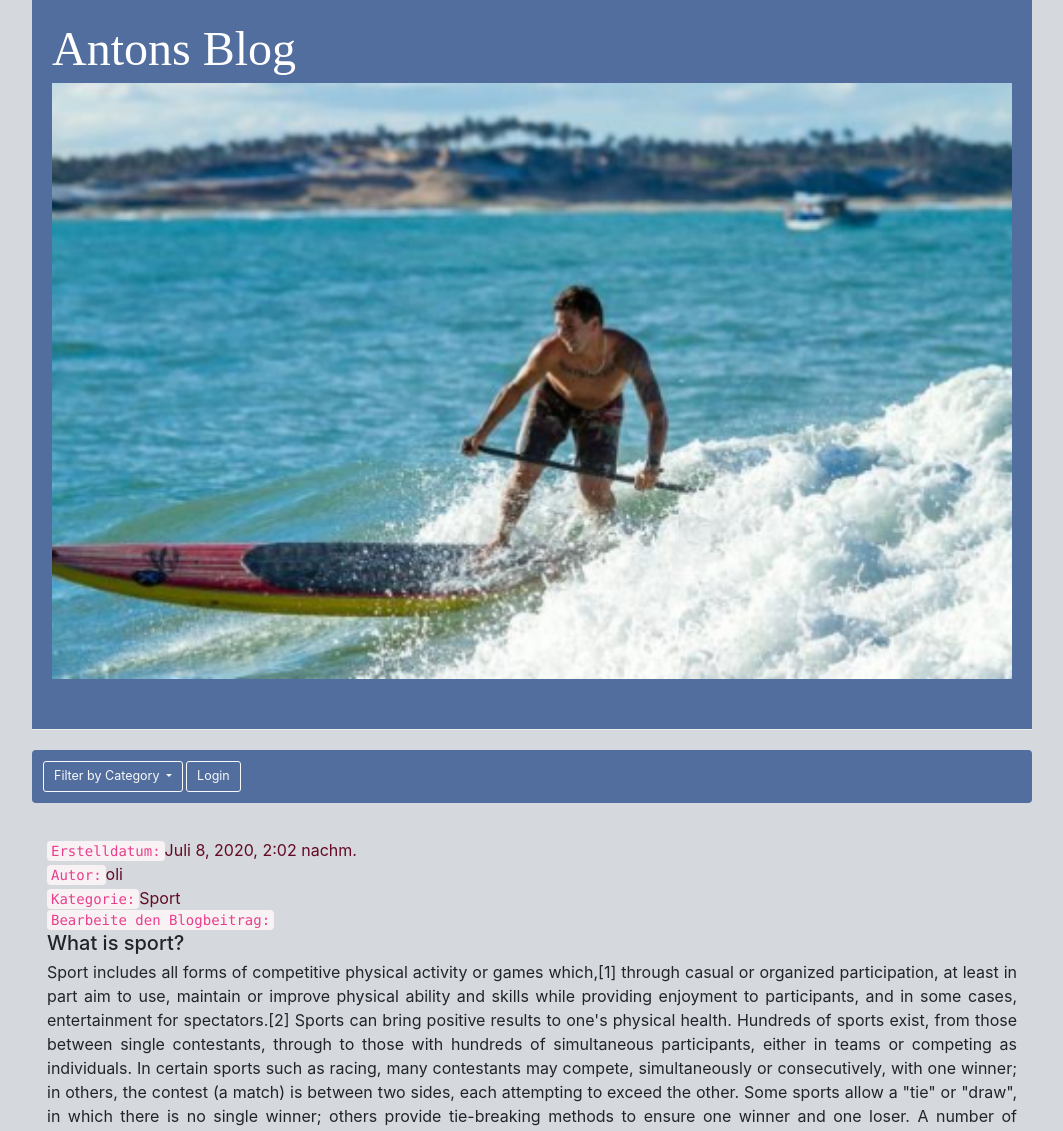
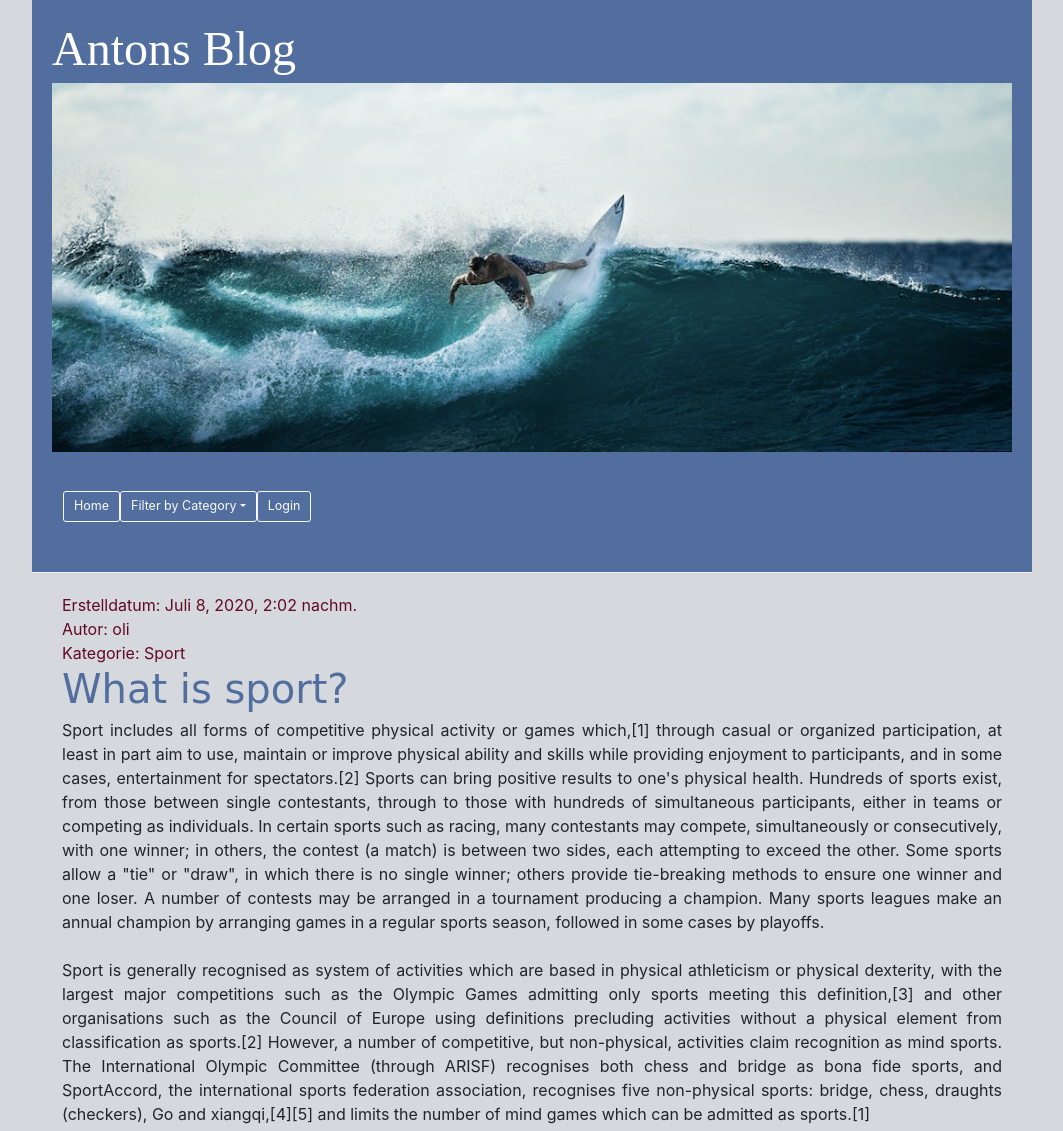
Before and after one commit to olimpiadempal/anton_final, a Django app: page /post/7/ in a window 1280 px wide. Shown: the top 1131 px of the page, without its empty margins (108-1171 px from the left). Run offline with Django 3.2, Linux system fonts and the light colour scheme; data comes from the database, SQL or seed files in the repository; both versions use the stored data as it was after the commit; some libraries are stand-ins or nearby versions; some web fonts are replaced.

Commit message:
neuigkeiten kleinigkeiten

```diff
--- a/blog/static/css/blog.css
+++ b/blog/static/css/blog.css
@@ -22,7 +22,7 @@ body{
 
 h2 a{
 
-    font-family: 'Papyrus', fantasy;
+    font-family: 'Bradley Hand', cursive;
     font-size: 30pt;
     color: #516e9e;
 }
@@ -49,8 +49,13 @@ h2 a{
     color: #630923;
 }
 
+.edit {
+    color: #630923;
+}
+
 .save {
     float: right;
+    margin-bottom: 20px;
 }
 
 .post-form textarea, .post-form input {
--- a/blog/templates/blog/base.html
+++ b/blog/templates/blog/base.html
@@ -24,43 +24,33 @@
         <div class="page-header">
 
             <h1><a href="/">Antons Blog</a></h1>
-            <img class="img-responsive" src="{% static 'images/anton.PNG' %}"  alt="Lights" style="width:100%"/>
-        </div>
+            <img class="img-responsive" src="{% static 'images/anton6.png' %}"  alt="Anton" style="width:100%"/>
+
             <nav class="navbar navbar-expand-lg navbar-light" style="background-color: #516e9e;">
 
+                <a class="btn btn-outline-light btn-lg" href="/" role="button"> Home</a>
                 {% if user.is_authenticated %}
                 <a class="btn btn-outline-light btn-lg" href="{% url 'post_new' %}" role="button"><span class="glyphicon glyphicon-plus"></span> Add a new post</a>
                 {% endif %}
 
-
-
-
                 <div class="dropdown">
-            <button class="btn btn-outline-light btn-lg dropdown-toggle" type="button" id="dropdownMenuButton" data-toggle="dropdown" aria-haspopup="true" aria-expanded="false">
-            Filter by Category
-            </button>
+                    <button class="btn btn-outline-light btn-lg dropdown-toggle" type="button" id="dropdownMenuButton" data-toggle="dropdown" aria-haspopup="true" aria-expanded="false">Filter by Category</button>
                     <div class="dropdown-menu" aria-labelledby="dropdownMenuButton">
                     {% for choices in category_choices %}
                     <a class="dropdown-item" href="?category={{ choices.0 }}">{{ choices.1 }}</a>
                     {% endfor %}
                     </div>
+                </div>
 
                 {% if user.is_anonymous %}
-
-            <a class="btn btn-outline-light btn-lg my-2 ml-20" href="http://127.0.0.1:8000/admin/login/?next=/admin/" role="button">Login</a>
+                <a class="btn btn-outline-light btn-lg my-2 my-sm-0" href="http://127.0.0.1:8000/admin/login/?next=/admin/" role="button">Login</a>
                 {% endif %}
                 {% if user.is_authenticated %}
-             <a class="btn btn-outline-light btn-lg float-right" href="http://127.0.0.1:8000/admin/login/?next=/admin/" role="button">Logout</a>
-
+                <a class="btn btn-outline-light btn-lg my-2 my-sm-0" href="http://127.0.0.1:8000/admin/login/?next=/admin/" role="button">Logout</a>
                 {% endif %}
-
-
             </nav>
         </div>
 
-
-
-      <br/>
             <div class="row">
                 <div class="col-xs-12">
                     {% block content %}
--- a/blog/templates/blog/post_detail.html
+++ b/blog/templates/blog/post_detail.html
@@ -3,28 +3,32 @@
 {% block content %}
     <div class="post">
         {% if post.published_date %}
-            <div class="date">
-                <code>Erstelldatum:</code>{{ post.published_date }}
-            </div>
+        <div class="date">
+            <a>Erstelldatum:  </a>{{ post.published_date }}
+        </div>
         {% endif %}
         {% if post.author %}
-            <div class="author">
-                <code>Autor:</code>{{ post.author }}
-            </div>
+        <div class="author">
+            <a>Autor:  </a>{{ post.author }}
+        </div>
         {% endif %}
 
+
+
         <div class="category">
-            <code>Kategorie:</code>{{ post.category }}
+            <a>Kategorie:  </a>{{ post.category }}
+
         </div>
 
 
+       <div class="edit">
+            {% if user.is_authenticated %}
+            <a>Bearbeite den Blogbeitrag:</a>
 
-        <code>Bearbeite den Blogbeitrag:</code>
-
-        {% if user.is_authenticated %}
             <a class="btn btn-default" href="{% url 'post_edit' pk=post.pk %}"><span class="glyphicon glyphicon-pencil"></span></a>
         {% endif %}
-        <h2>{{ post.title }}</h2>
+    </div>
+        <h2><a>{{ post.title }}</a></h2>
         <p>{{ post.text|linebreaksbr }}</p>
         {% if post.image %}
         <img src="{{ post.image.url}}" alt="{{ post.title }}" class="post-image">
--- a/blog/templates/blog/post_list.html
+++ b/blog/templates/blog/post_list.html
@@ -25,14 +25,14 @@
                 {% for post in posts %}
                         <div class="post">
                             <div class="date">
-                                <code>Erstelldatum:</code>{{ post.published_date }}
+                                <a>Erstelldatum:  </a>{{ post.published_date }}
                             </div>
 
                             <div class="author">
-                                <code>Autor:</code>{{ post.author }}
+                                <a>Autor:  </a>{{ post.author }}
                             </div>
                             <div class="category">
-                                <code>Kategorie:</code>{{ post.category }}
+                                <a>Kategorie:  </a>{{ post.category }}
 
                             </div>
 
```
Also changed, not shown: blog/static/images/anton2.jpg (added), blog/static/images/anton3.jpg (added), blog/static/images/anton4.jpg (added), blog/static/images/anton5.jpg (added), blog/static/images/anton6.png (added), db.sqlite3, media/images/Chicken-Sweet-Potato-Meal-Prep-Bowls-Recipe.jpg (added), media/images/csm_Body_Box_Hantelrack_f59ab8f13c.jpeg (added), media/images/low-carb-meal-services-intro-722x406.jpg (added). Lines whose indentation alone changed are shown as unchanged.
